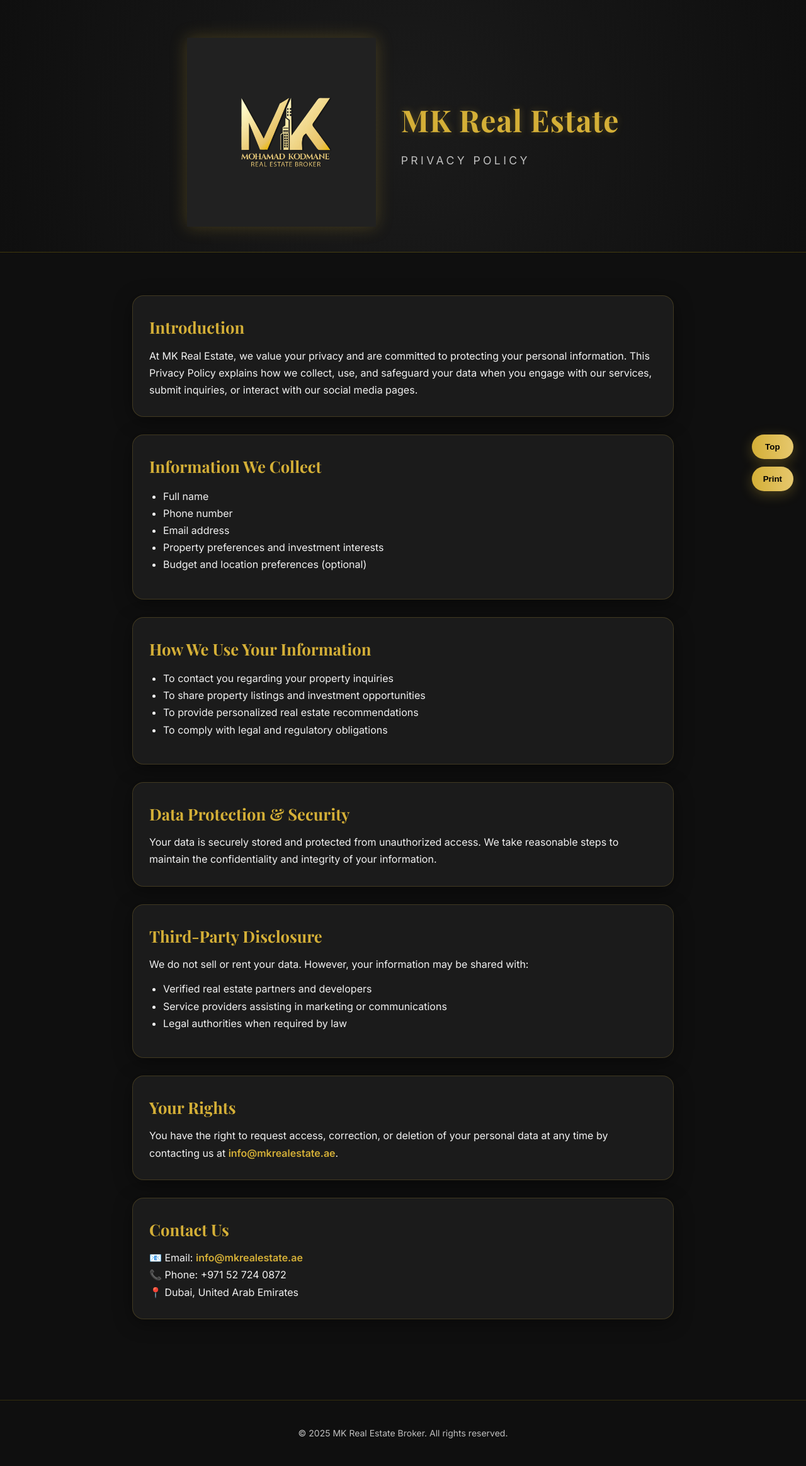
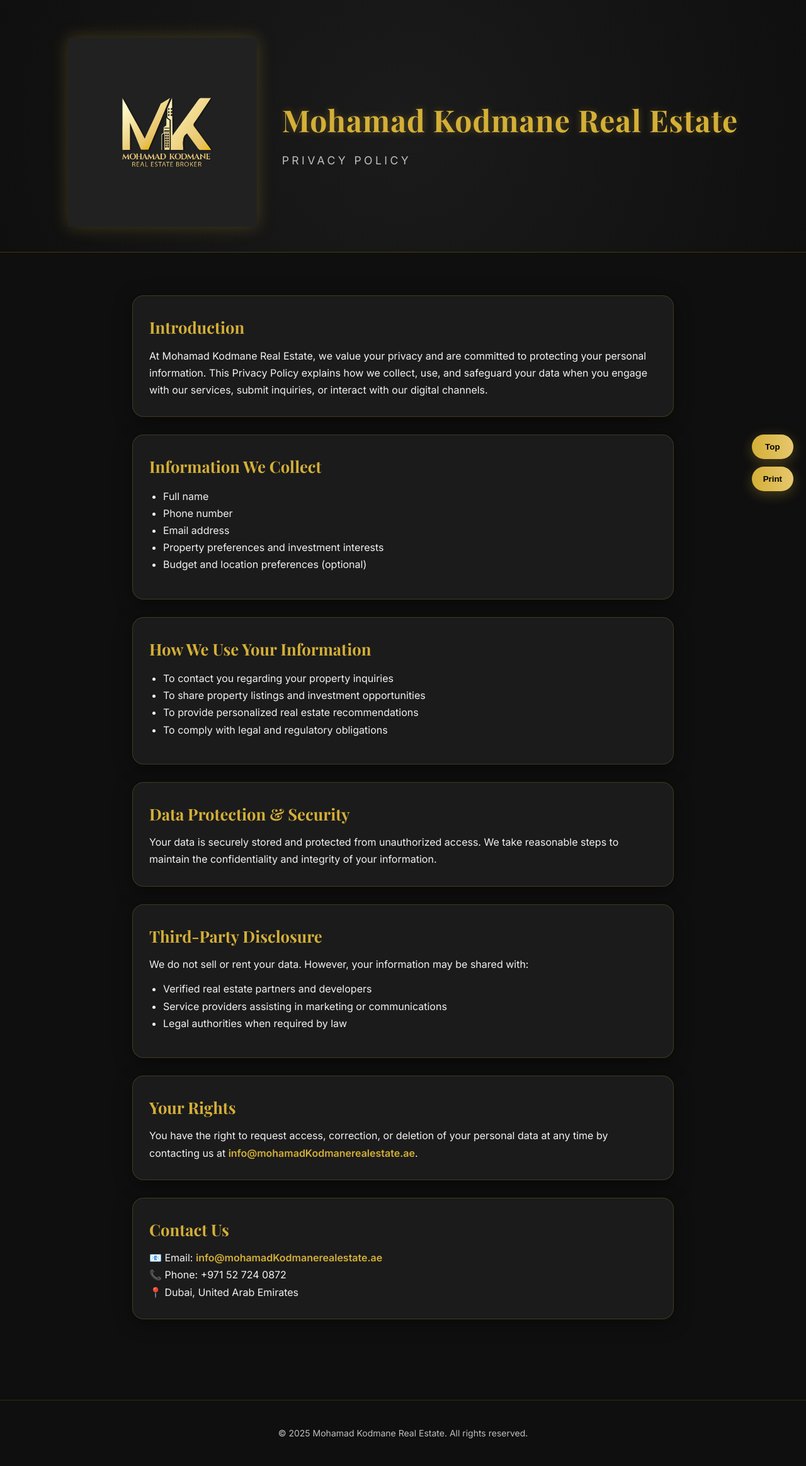
Before and after one commit to mghally999/mk-real-estate-privacy-policy, a plain HTML site: page index.html in a window 1280 px wide. Shown: the whole page at 63% size. Drawn offline with nearby package versions, Linux system fonts and the light colour scheme.

Commit message:
changing the name

```diff
--- a/index.html
+++ b/index.html
@@ -4,15 +4,15 @@
 <head>
     <meta charset="UTF-8" />
     <meta name="viewport" content="width=device-width, initial-scale=1.0" />
-    <title>MK Real Estate Broker Dubai | Luxury Properties, Villas & Apartments for Sale & Rent</title>
+    <title>Mohamad Kodmane Real Estate Dubai | Luxury Villas, Apartments & Property Investment</title>
     <meta name="description"
-        content="Discover luxury villas, apartments, and investment opportunities in Dubai with MK Real Estate Broker — your trusted partner for buying, selling, and renting premium properties across UAE. Contact us today for expert advice and exclusive listings.">
+        content="Explore luxury villas, apartments, and real estate investment opportunities in Dubai with Mohamad Kodmane Real Estate — your trusted property advisor for buying, selling, and renting across the UAE.">
     <meta name="keywords"
-        content="MK Real Estate Dubai, real estate broker Dubai, buy villa Dubai, luxury apartments UAE, real estate investment, property for sale Dubai, Dubai homes, MK Real Estate Broker">
-    <meta name="author" content="MK Real Estate Broker">
-    <meta property="og:title" content="MK Real Estate Broker Dubai | Luxury Villas & Apartments" />
+        content="Mohamad Kodmane Real Estate, Dubai Real Estate, luxury villas Dubai, apartments for sale UAE, property investment Dubai, real estate broker, buy property Dubai, rent apartments Dubai">
+    <meta name="author" content="Mohamad Kodmane Real Estate">
+    <meta property="og:title" content="Mohamad Kodmane Real Estate | Luxury Dubai Properties & Investments" />
     <meta property="og:description"
-        content="Explore exclusive Dubai real estate with MK Real Estate — trusted brokers for villas, apartments, and investments." />
+        content="Discover exclusive Dubai villas, apartments, and investment opportunities with Mohamad Kodmane Real Estate — trusted property experts in the UAE." />
     <meta property="og:image" content="/logo.jpg" />
     <meta property="og:type" content="website" />
     <meta name="robots" content="index, follow" />
@@ -108,8 +108,8 @@
             }
 
             .logo {
-                width: 120px;
-                height: 120px;
+                width: 150px;
+                height: 150px;
             }
         }
 
@@ -215,9 +215,9 @@
 
     <header>
         <div class="header-content">
-            <img src="/logo.jpg" alt="MK Real Estate Logo" class="logo" />
+            <img src="/logo.jpg" alt="Mohamad Kodmane Real Estate Logo" class="logo" />
             <div class="header-text">
-                <h1 class="brand-title">MK Real Estate</h1>
+                <h1 class="brand-title">Mohamad Kodmane Real Estate</h1>
                 <div class="subtitle">Privacy Policy</div>
             </div>
         </div>
@@ -226,10 +226,10 @@
     <div class="wrap">
         <section>
             <h2>Introduction</h2>
-            <p>At MK Real Estate, we value your privacy and are committed to protecting your personal information. This
-                Privacy Policy explains how we collect, use, and safeguard your data when you engage with our services,
-                submit
-                inquiries, or interact with our social media pages.</p>
+            <p>At Mohamad Kodmane Real Estate, we value your privacy and are committed to protecting your personal
+                information. This Privacy Policy explains how we collect, use, and safeguard your data when you engage
+                with our
+                services, submit inquiries, or interact with our digital channels.</p>
         </section>
 
         <section>
@@ -273,13 +273,13 @@
         <section>
             <h2>Your Rights</h2>
             <p>You have the right to request access, correction, or deletion of your personal data at any time by
-                contacting
-                us at <a href="mailto:info@mkrealestate.ae">info@mkrealestate.ae</a>.</p>
+                contacting us
+                at <a href="mailto:info@mohamadKodmanerealestate.ae">info@mohamadKodmanerealestate.ae</a>.</p>
         </section>
 
         <section>
             <h2>Contact Us</h2>
-            <p>📧 Email: <a href="mailto:info@mkrealestate.ae">info@mkrealestate.ae</a><br>
+            <p>📧 Email: <a href="mailto:info@mohamadKodmanerealestate.ae">info@mohamadKodmanerealestate.ae</a><br>
                 📞 Phone: +971 52 724 0872<br>
                 📍 Dubai, United Arab Emirates
             </p>
@@ -287,7 +287,7 @@
     </div>
 
     <footer>
-        © 2025 MK Real Estate Broker. All rights reserved.
+        © 2025 Mohamad Kodmane Real Estate. All rights reserved.
     </footer>
 
     <div class="fab">
```
